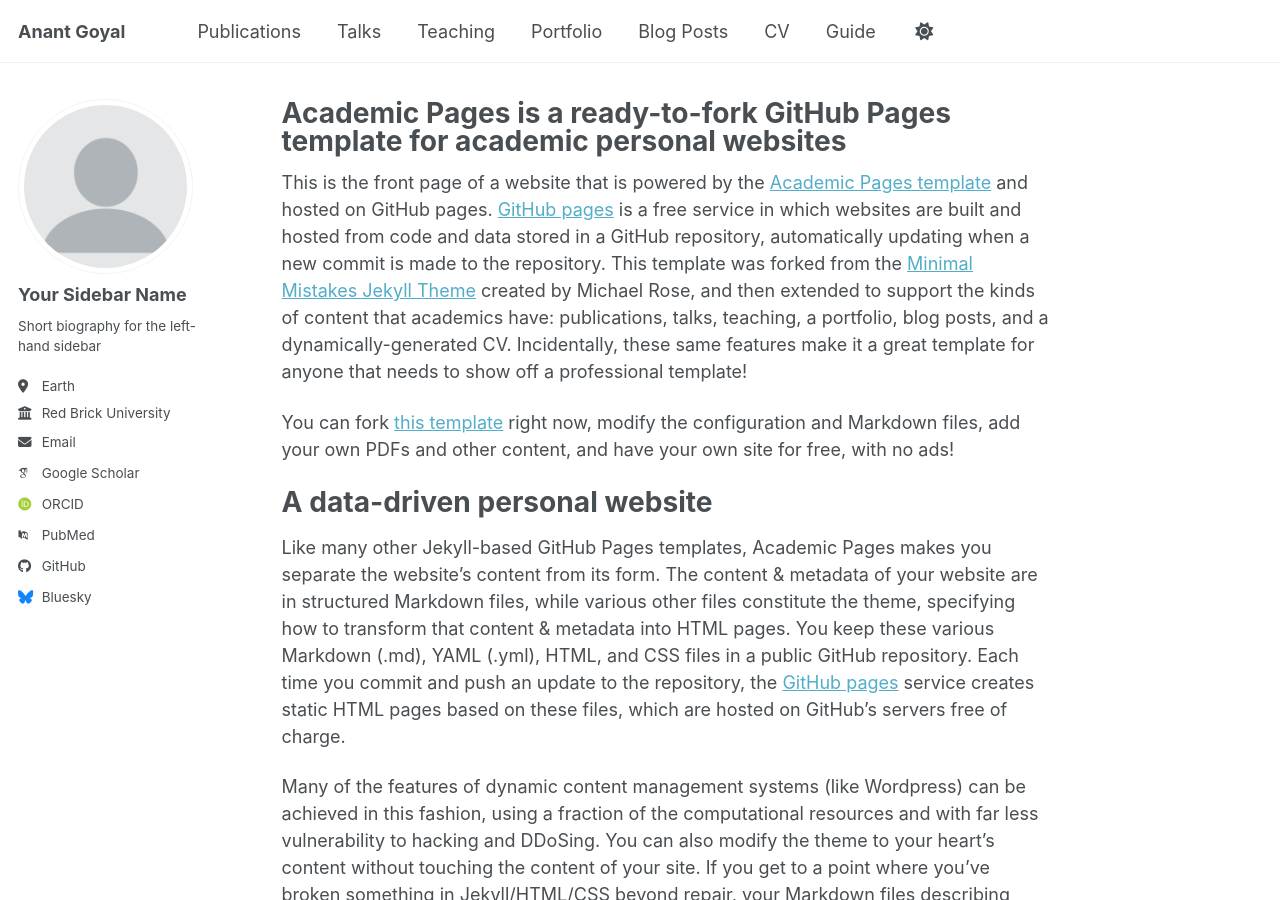
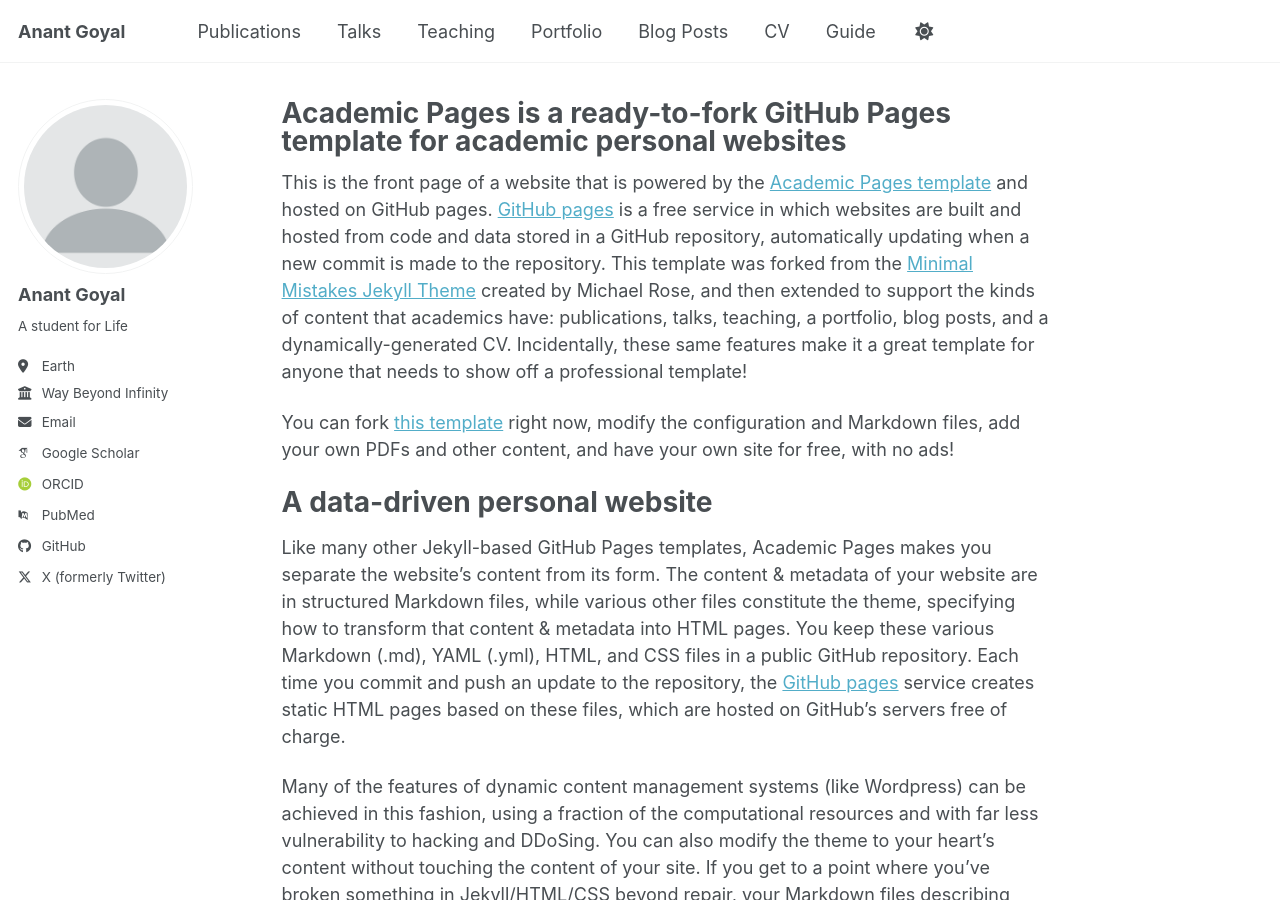
Before and after one commit to Mindfulbrain17/Mindfulbrain17.github.io, a Jekyll site: the page built from _pages/about.md, in a window 1280 px wide and 900 px high. Built offline with Jekyll 4.4.1, drawn with Linux system fonts in a browser that asks for light colours; some web fonts are replaced; a script bundle is joined from its source files by our own code; library files that are not in the unit come from our copies.

Commit message:
Update author profile information in _config.yml

```diff
--- a/_config.yml
+++ b/_config.yml
@@ -24,13 +24,13 @@
 author:
   # Biographic information
   avatar           : "profile.png"
-  name             : "Your Sidebar Name"
+  name             : "Anant Goyal"
   pronouns         : # example: "she/her"
-  bio              : "Short biography for the left-hand sidebar"
+  bio              : "A student for Life"
   location         : "Earth"
-  employer         : "Red Brick University"
+  employer         : "Way Beyond Infinity"
   uri              : # URL
-  email            : "none@example.org"
+  email            : "anantgoyal17@proton.me"
 
   # Academic websites
   academia         : # URL
@@ -51,13 +51,13 @@
   bitbucket        : # Username - Update with your username on the site
   codepen          : # Username
   dribbble         : # Username
-  github           : "academicpages"
+  github           : "Mindfulbrain17"
   kaggle           : # Username
   stackoverflow    : # User number or user number and name (i.e., use "1" or "1/jeff-atwood")
 
   # Social media
   artstation       : # Username
-  bluesky          : "bsky.app" # Replace this with you Bluesky username
+  bluesky          : # Replace this with you Bluesky username
   facebook         : # Username
   flickr           : # Username
   foursquare       : # Username
@@ -74,7 +74,7 @@
   steam            : # Username
   telegram         : # URL
   tumblr           : # Username
-  twitter          : # Username for X / Twitter
+  twitter          : Anant_Goyal_
   vine             : # Username
   weibo            : # Username
   wikipedia        : # Username
```
